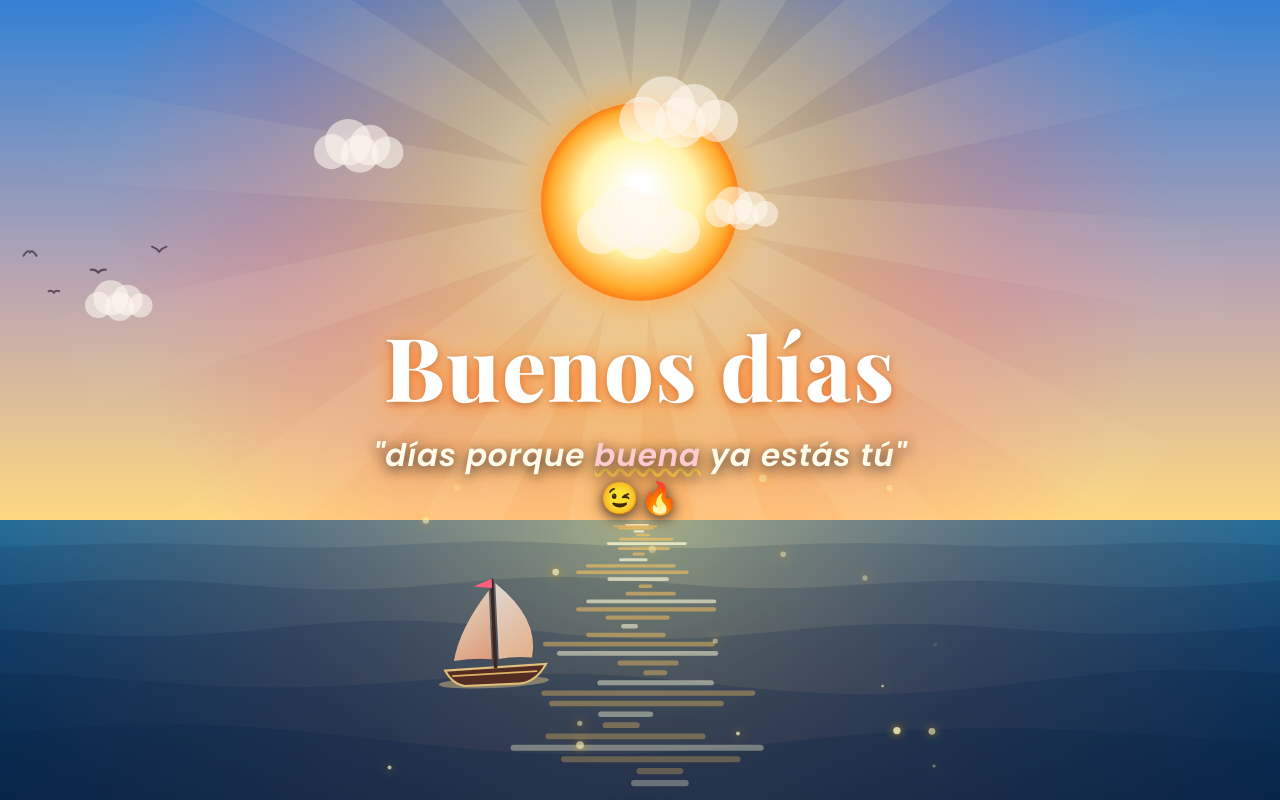
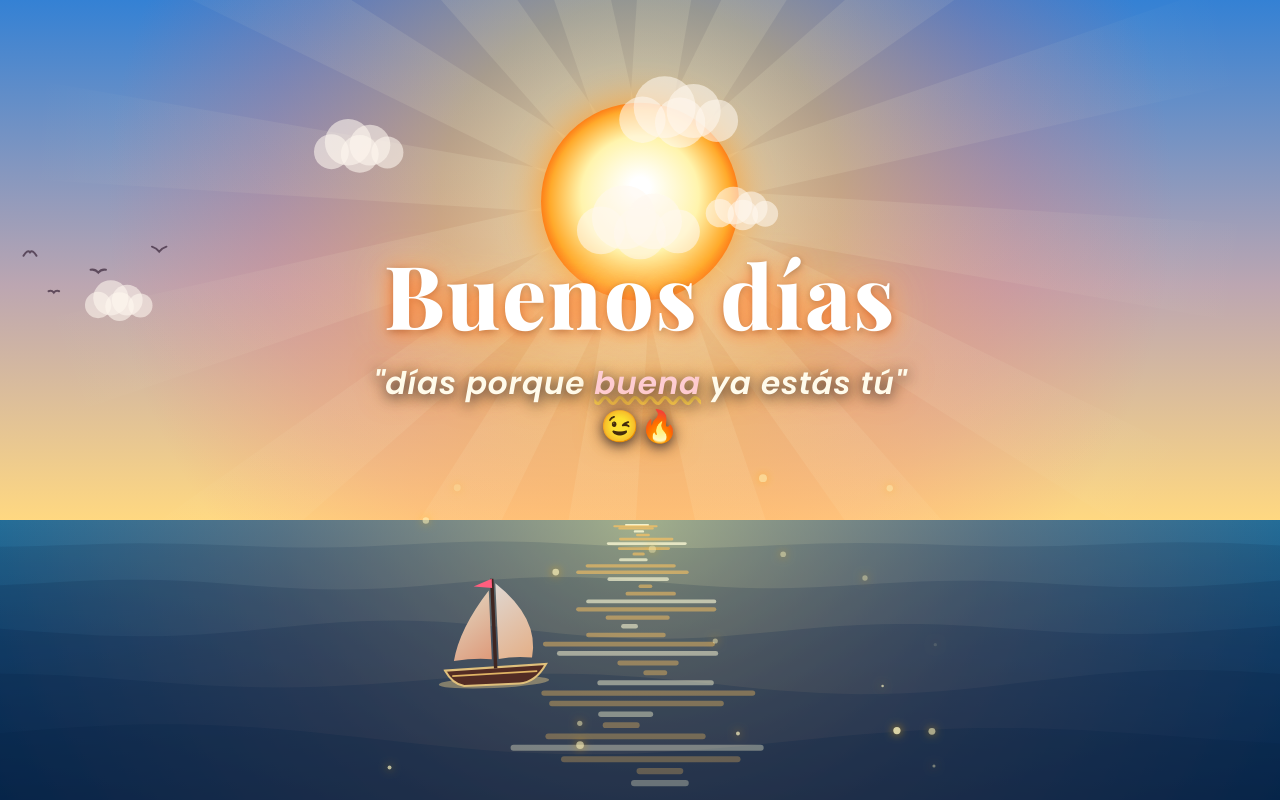
Before and after one commit to G-YHONNER/good-days, a plain HTML site: page amanecer_de_buenos_d_as.html in a window 1280 px wide. Drawn offline with nearby package versions, Linux system fonts and the light colour scheme; a web font is replaced by a local one.

Commit message:
Subir frase un 10% adicional para dispositivos moviles

```diff
--- a/amanecer_de_buenos_d_as.html
+++ b/amanecer_de_buenos_d_as.html
@@ -86,8 +86,8 @@
     <!-- Interactive Sunrise & Ocean Canvas -->
     <canvas id="sunriseCanvas" class="absolute inset-0 w-full h-full z-0 cursor-pointer"></canvas>
 
-    <!-- Floating Romantic Typography at sea level (No Card/Box, No Buttons) -->
-    <div id="messageContainer" class="fixed bottom-[30%] sm:bottom-[33%] md:bottom-[35%] left-0 right-0 z-20 px-5 w-full max-w-3xl mx-auto pointer-events-none flex flex-col items-center text-center">
+    <!-- Floating Romantic Typography above sea level (No Card/Box, No Buttons) -->
+    <div id="messageContainer" class="fixed bottom-[40%] sm:bottom-[42%] md:bottom-[44%] left-0 right-0 z-20 px-5 w-full max-w-3xl mx-auto pointer-events-none flex flex-col items-center text-center">
         <div id="morningGreeting" class="floating-greeting opacity-0 scale-95 translate-y-4 flex flex-col items-center">
 
             <!-- Main Greeting -->
```
Also changed, not shown: index.html (+2 -2 lines).
